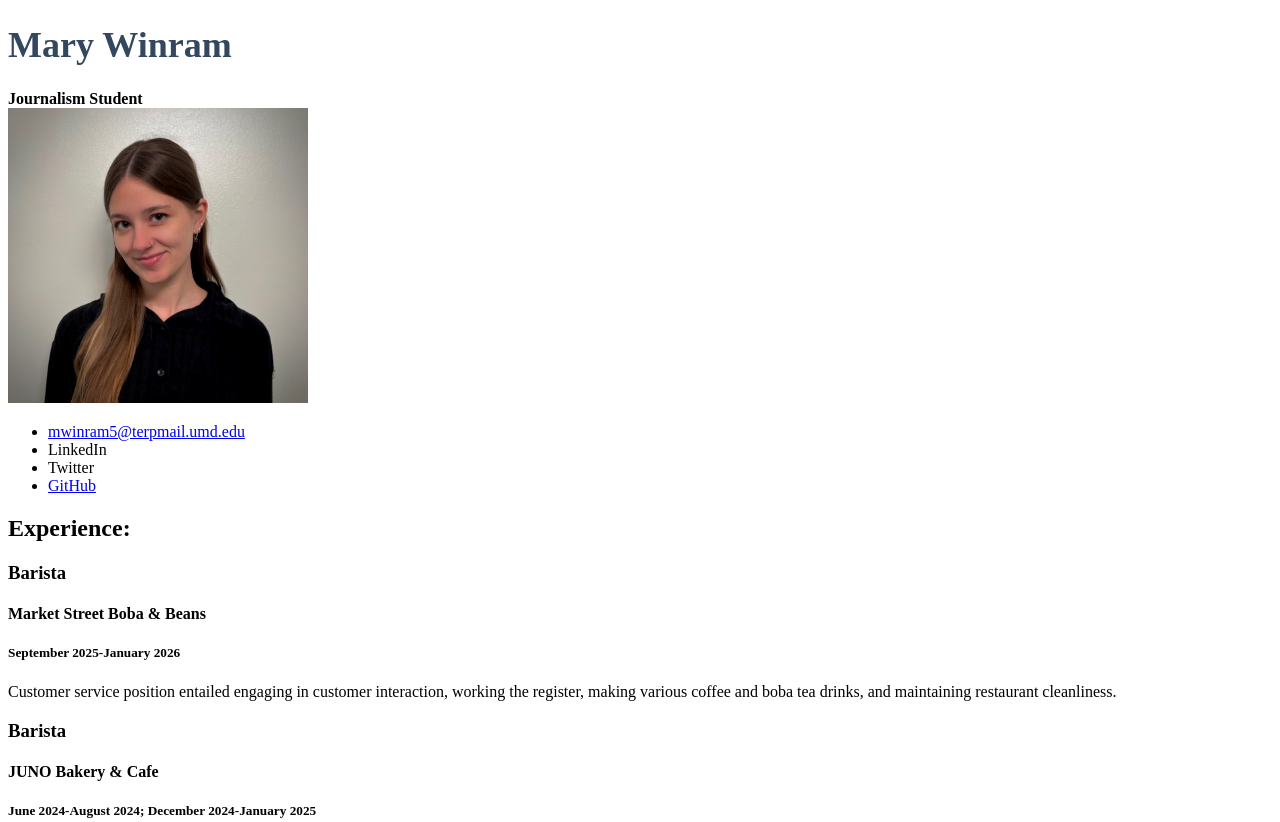
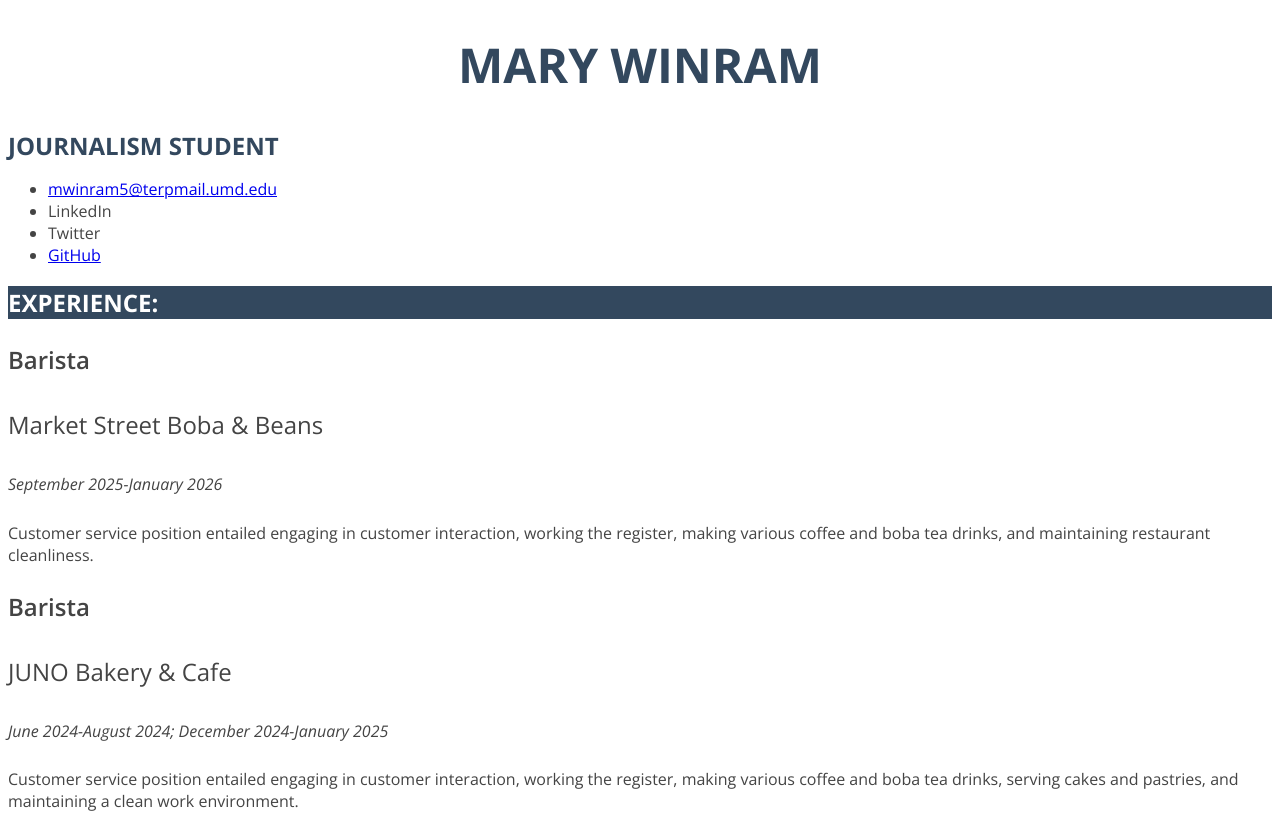
Before and after one commit to mwinram5-design/marywinram-jour352, a plain HTML site: page resume/index.html in a window 1280 px wide. Shown: the top 822 px of the page. Drawn offline with nearby package versions, Linux system fonts and the light colour scheme.

Commit message:
resume style.css

```diff
--- a/resume/index.html
+++ b/resume/index.html
@@ -4,37 +4,27 @@
 <head>
     <title>Mary Winram's Resume</title>
 
-    <style>
-h1{
-    color: #33485e;
-    font-size :36px;
-}
-</style>
-
-
+    <link rel="stylesheet" type="text/css" href="style.css">
+    <link href="https://fonts.googleapis.com/css2?family=Open+Sans:ital,wght@0,300..800;1,300..800&display=swap" rel="stylesheet">
 </head>
 
 <body>
 <!-- I built this myself-->
 
-
-
 <h1>Mary Winram</h1>
     <strong>Journalism Student</strong><br>
 
+<!--
 <img src="mary.jpeg" width="300px">
+
+-->
 
 <ul>
     <li><a href="mailto:mwinram5@terpmail.umd.edu">mwinram5@terpmail.umd.edu</a></li>
     <li>LinkedIn</li>
     <li>Twitter</li>
     <li><a href="https://github.com/mwinram5-design"> GitHub </a></li>
-
 </ul>
-
-
-
-
 
 <h2>Experience:</h2>
     <h3>Barista</h3>
--- /dev/null
+++ b/resume/style.css
@@ -0,0 +1,56 @@
+/*Styles for my resume*/
+
+/*text on the page*/
+BODY {
+  font-family: "Open Sans", Arial, sans-serif;
+  color:#444;
+  font-size: 1em;
+  font-weight: 400;
+}
+
+/*My name at the top*/
+h1 {
+    font-size: 3em;
+    text-transform: uppercase;
+    text-align: center;
+    color: #33485e;
+}
+
+/*My title (Journalism student)*/
+strong {
+    color: #33485e;
+    text-transform: uppercase;
+    font-size: 1.5em;
+}
+
+/*Experience title, Education title, Skills title*/
+h2 {
+    font-size: 1.5em;
+    text-transform: uppercase;
+    background-color: #33485e;
+    color: #fff;
+}
+
+/*Job titles*/
+h3 {
+    font-weight: 600;
+    font-size: 1.5em;
+}
+
+/*Place of employment*/
+h4 {
+    font-weight: 400;
+    font-size: 1.5em;
+}
+
+/*Dates working there*/
+h5 {
+    font-weight: 400;
+    font-size: 1em;
+    font-style: italic;
+}
+
+/*Contact info, Education, Skills */
+ul {
+font-size: 1em;
+}
```
Also changed, not shown: index.html (deleted, +0 -14 lines), 2 other files. Lines whose indentation alone changed are shown as unchanged.
